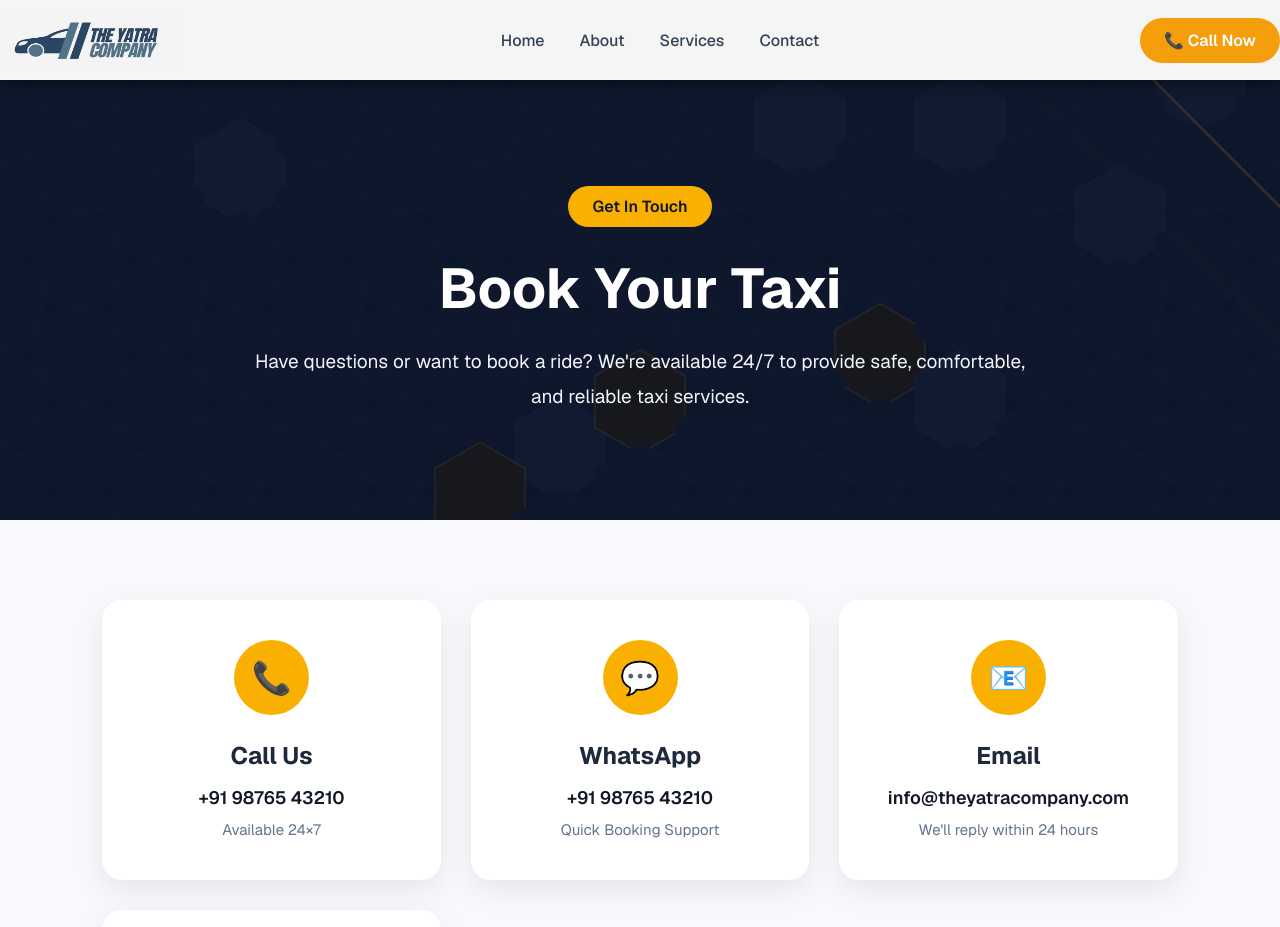
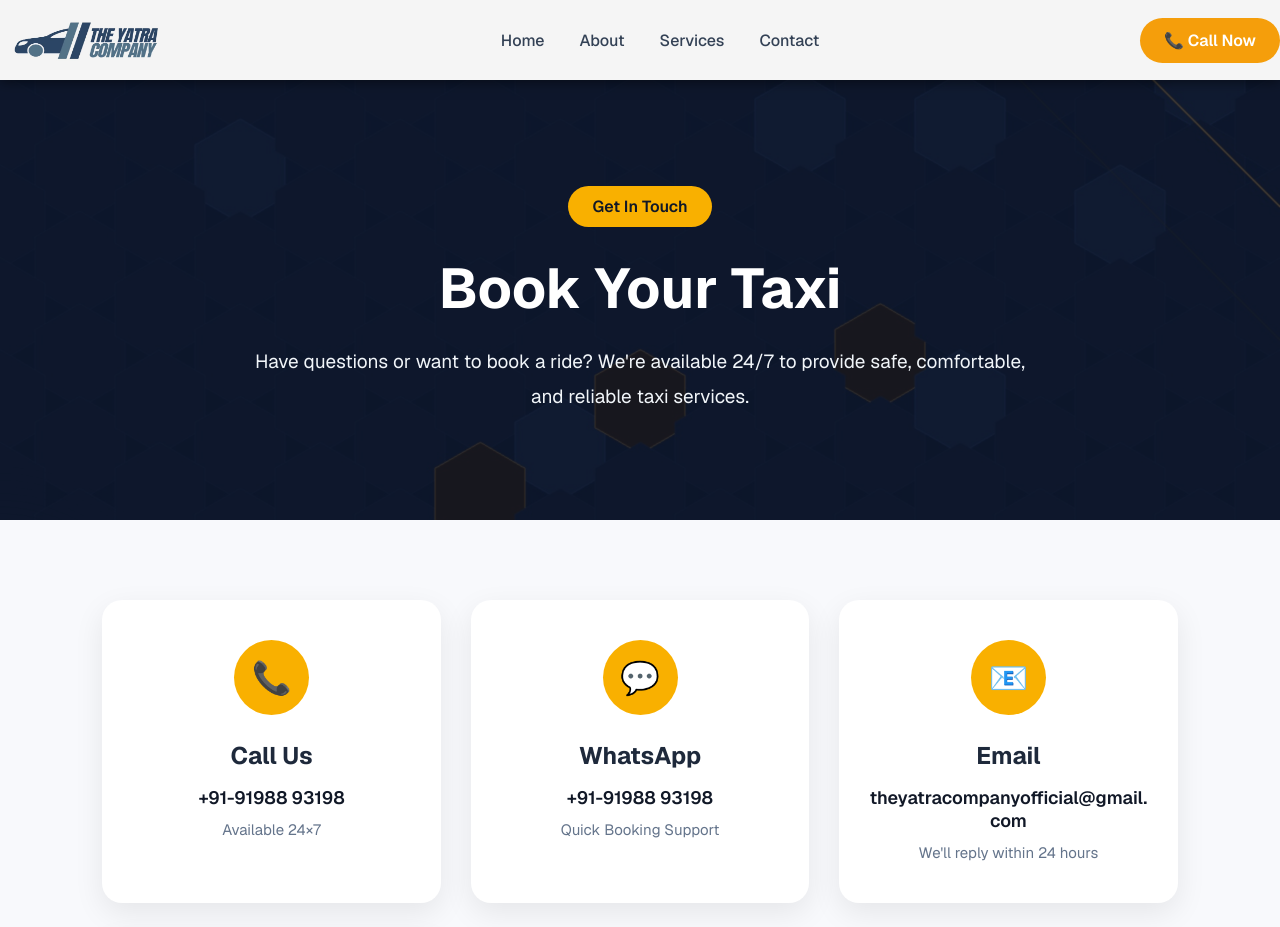
Before and after one commit to Brewscriptmedia/theyatracompany, a Next.js app: page /contact in a window 1280 px wide. Shown: the top 927 px of the page. Built offline with nearby package versions, Linux system fonts and the light colour scheme; a web font is replaced by a local one.

Commit message:
added all the links in .env

```diff
--- a/src/components/contact/BookingForm.jsx
+++ b/src/components/contact/BookingForm.jsx
@@ -3,6 +3,7 @@
 
 import { useState } from "react";
 import styles from "./BookingForm.module.css";
+import siteConfig from "@/config/siteConfig";
 
 export default function BookingForm() {
   const [form, setForm] = useState({
@@ -66,7 +67,7 @@ ${form.message || "None"}
 
 Thank you.`;
 
-    const phoneNumber = "919876543210";
+    const phoneNumber = siteConfig.phone;
 
     const url = `https://wa.me/${phoneNumber}?text=${encodeURIComponent(
       whatsappMessage
--- a/src/components/contact/ContactInfo.jsx
+++ b/src/components/contact/ContactInfo.jsx
@@ -10,7 +10,7 @@ export default function ContactInfo() {
 
         <h3>Call Us</h3>
 
-        <p>+91 98765 43210</p>
+        <p>+91-91988 93198</p>
 
         <span>Available 24×7</span>
       </div>
@@ -20,7 +20,7 @@ export default function ContactInfo() {
 
         <h3>WhatsApp</h3>
 
-        <p>+91 98765 43210</p>
+        <p>+91-91988 93198</p>
 
         <span>Quick Booking Support</span>
       </div>
@@ -30,7 +30,7 @@ export default function ContactInfo() {
 
         <h3>Email</h3>
 
-        <p>info@theyatracompany.com</p>
+        <p>theyatracompanyofficial@gmail.com</p>
 
         <span>We'll reply within 24 hours</span>
       </div>
--- a/src/components/contact/ContactInfo.module.css
+++ b/src/components/contact/ContactInfo.module.css
@@ -59,6 +59,10 @@
     color:#111827;
 
     margin-bottom:10px;
+
+    word-break: break-word;
+    overflow-wrap: anywhere;
+    white-space: normal;
 }
 
 .card span{
--- a/src/components/contact/Map.jsx
+++ b/src/components/contact/Map.jsx
@@ -1,4 +1,5 @@
 import styles from "./Map.module.css";
+import siteConfig from "@/config/siteConfig";
 
 export default function Map() {
   return (
@@ -7,7 +8,7 @@ export default function Map() {
       <h2>Find Us</h2>
 
       <iframe
-        src="YOUR_GOOGLE_MAPS_EMBED_LINK"
+        src={siteConfig.googleMap}
         loading="lazy"
         allowFullScreen
       ></iframe>
--- a/src/components/layout/Footer.jsx
+++ b/src/components/layout/Footer.jsx
@@ -2,6 +2,7 @@ import Link from "next/link";
 import styles from "./Footer.module.css";
 import Container from "../ui/Container";
 import { FaInstagram, FaFacebookF } from "react-icons/fa";
+import siteConfig from "@/config/siteConfig";
 
 export default function Footer(){
     return(
@@ -27,7 +28,7 @@ export default function Footer(){
                         </ul>
                         <div className={styles.socialIcons}>
                         <a
-                            href=""
+                            href={siteConfig.instagram}
                             target="_blank"
                             rel="noopener noreferrer"
                         >
@@ -35,7 +36,7 @@ export default function Footer(){
                         </a>
 
                         <a
-                            href=""
+                            href={siteConfig.facebook}
                             target="_blank"
                             rel="noopener noreferrer"
                         >
@@ -46,8 +47,8 @@ export default function Footer(){
 
                     <div>
                         <h3>Contact</h3>
-                        <p>📞 +91 99999 99999</p>
-                        <p>✉ info@theyatracompany.com</p>
+                        <p>📞 +91-91988 93198</p>
+                        <p>✉ theyatracompanyofficial@gmail.com</p>
                     </div>
 
                 </div>
--- a/src/components/layout/Navbar.jsx
+++ b/src/components/layout/Navbar.jsx
@@ -4,6 +4,7 @@ import Image from "next/image";
 import Link from "next/link";
 import styles from "./Navbar.module.css";
 import Container from "../ui/Container";
+import siteConfig from "@/config/siteConfig";
 
 export default function Navbar() {
     return(
@@ -28,7 +29,7 @@ export default function Navbar() {
                     </ul>
 
                     <a
-                        href="tel:+919999999999"
+                        href= {`tel:${siteConfig.phone}`}
                         className={styles.callButton}
                     >
                         📞 Call Now
--- a/src/components/sections/CTA.jsx
+++ b/src/components/sections/CTA.jsx
@@ -1,5 +1,6 @@
 import styles from "./CTA.module.css";
 import { FaPhoneAlt, FaWhatsapp } from "react-icons/fa";
+import siteConfig from "@/config/siteConfig";
 
 export default function CTA(){
     return (
@@ -14,7 +15,7 @@ export default function CTA(){
                     <div className={styles.buttons}>
 
                         <a
-                            href="tel:+919999999999"
+                            href= {`tel:${siteConfig.phone}`}
                             className={styles.callBtn}
                         >
                             <FaPhoneAlt/>
@@ -22,7 +23,7 @@ export default function CTA(){
                         </a>
 
                         <a
-                            href="https://wa.me/919999999999"
+                            href= {siteConfig.whatsapp}
                             target="_blank"
                             rel="noopener noreferrer"
                             className={styles.whatsappBtn}
```
Also changed, not shown: src/components/sections/Hero.jsx (+5 -4 lines).
